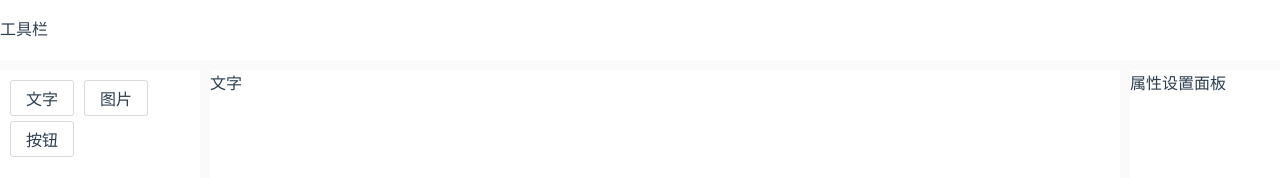
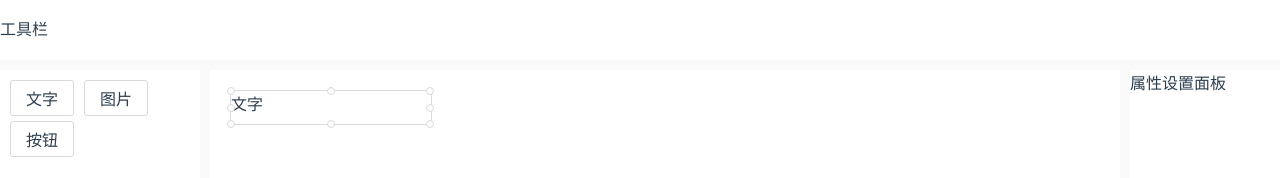
Before and after one commit to louzhedong/visualization, a Vue app: page /#/ in a window 1280 px wide. Shown: the top 178 px of the page. Built offline with nearby package versions, Linux system fonts and the light colour scheme.

Commit message:
添加shape组件

```diff
--- a/src/components/VShape.vue
+++ b/src/components/VShape.vue
@@ -2,25 +2,99 @@
  * @Author: louzhedong
  * @Date: 2021-02-23 11:50:36
  * @LastEditors: louzhedong
- * @LastEditTime: 2021-02-23 13:33:02
+ * @LastEditTime: 2021-02-23 19:46:14
  * @Description: 描述一下咯
 -->
 
 <template>
-  <div class="shape">
-
+  <div class="v-shape" :class="{ active: this.active }">
+    <div
+      class="shape-point"
+      v-for="(item, key) in active ? pointList : []"
+      :key="key"
+      :style="getPointStyle(item)"
+    ></div>
+    <slot></slot>
   </div>
 </template>
 
 <script>
+const pointList = ['t', 'r', 'b', 'l', 'lt', 'rt', 'lb', 'rb'];
 export default {
   name: 'v-shape',
+  props: {
+    active: {
+      type: Boolean,
+      default: false,
+    },
+    defaultStyle: {
+      type: Object,
+    },
+    element: {
+      type: Object,
+    },
+    zIndex: {
+      type: Number,
+      default: 0,
+    },
+  },
   data() {
     return {
-
-    }
+      pointList,
+    };
   },
 
+  methods: {
+    getPointStyle(point) {
+      const { width, height } = this.defaultStyle;
+      const hasT = /t/.test(point);
+      const hasB = /b/.test(point);
+      const hasR = /r/.test(point);
+      const hasL = /l/.test(point);
 
+      let newLeft = 0,
+        newTop = 0;
+
+      if (point.length === 2) {
+        newLeft = hasL ? 0 : width;
+        newTop = hasT ? 0 : height;
+      } else {
+        if (hasT || hasB) {
+          newLeft = width / 2;
+          newTop = hasT ? 0 : height;
+        }
+        if (hasL || hasR) {
+          newLeft = hasL ? 0 : width;
+          newTop = height / 2;
+        }
+      }
+
+      const style = {
+        marginLeft: hasR ? '-4px' : '-3px',
+        marginTop: '-3px',
+        left: `${newLeft}px`,
+        top: `${newTop}px`,
+        cursor: 'l-resize',
+      };
+
+      return style;
+    },
+  },
+};
+</script>
+
+
+<style lang="less">
+.v-shape {
+  position: relative;
+  display: inline-block;
+  .shape-point {
+    width: 6px;
+    height: 6px;
+    border-radius: 50%;
+    border: 1px solid #dadada;
+    position: absolute;
+    background: #fff;
+  }
 }
-</script>
+</style>
--- a/src/components/VText.vue
+++ b/src/components/VText.vue
@@ -2,7 +2,7 @@
  * @Author: louzhedong
  * @Date: 2021-02-23 11:51:19
  * @LastEditors: louzhedong
- * @LastEditTime: 2021-02-23 14:35:19
+ * @LastEditTime: 2021-02-23 19:41:54
  * @Description: 文字组件
 -->
 
@@ -14,7 +14,7 @@
     ref="v-text"
     @input="handleInput"
   ></textarea> -->
-  <div class="text disable">{{propValue}}</div>
+  <div class="text disable" :style="ownStyle">{{propValue}}</div>
 </template>
 
 <script>
@@ -24,6 +24,9 @@ export default {
     propValue: {
       type: String,
     },
+    ownStyle: {
+      type: Object
+    }
   },
   data() {
     return {
@@ -38,3 +41,9 @@ export default {
   }
 };
 </script>
+
+<style lang="less">
+.text {
+  border: 1px solid #dadada;
+}
+</style>
--- /dev/null
+++ b/src/utils/getComponentStyle.js
@@ -0,0 +1,15 @@
+/*
+ * @Author: louzhedong
+ * @Date: 2021-02-23 19:38:15
+ * @LastEditors: louzhedong
+ * @LastEditTime: 2021-02-23 19:45:21
+ * @Description: 描述一下咯
+ */
+
+export default function getComponentStyle(style) {
+  const _style = Object.assign({}, style);
+  _style.width = style.width + 'px';
+  _style.height = style.height + 'px';
+
+  return _style;
+}
--- a/src/views/PaneArea.vue
+++ b/src/views/PaneArea.vue
@@ -2,32 +2,43 @@
  * @Author: louzhedong
  * @Date: 2021-02-23 11:59:05
  * @LastEditors: louzhedong
- * @LastEditTime: 2021-02-23 14:58:25
+ * @LastEditTime: 2021-02-23 19:39:53
  * @Description: 中心画布
 -->
 
 <template>
-  <div class="pane-area" @drop="handleDrop">
-    <component
+  <div class="pane-area" @drop="handleDrop" @dragover="handleDragOver">
+    <v-shape
       v-for="(item, key) in componentData"
-      :is="item.component"
       :key="key"
-      :style="item.style"
-      :propValue="item.propValue"
-    />
+      :defaultStyle="item.style"
+      :active="true"
+      :zIndex="item.zIndex"
+      :element="item"
+      >
+      <component
+        :is="item.component"
+        :ownStyle="getComponentStyle(item.style)"
+        :propValue="item.propValue"
+      />
+    </v-shape>
   </div>
 </template>
 
 <script>
+import getComponentStyle from '@/utils/getComponentStyle';
+
 export default {
   data() {
     return {
+      getComponentStyle,
       componentData: [
         {
           component: 'v-text',
           propValue: '文字',
           animations: [],
           events: {},
+          zIndex: 0,
           style: {
             width: 200,
             height: 33,
@@ -45,13 +56,17 @@ export default {
 
   methods: {
     handleDrop(e) {
-      console.log(11);
-      e.preventDefaule();
+      const type = e.dataTransfer.getData('type');
+      console.log(type);
+      e.preventDefault();
       e.stopPropagation();
+    },
 
-
-    }
-  }
+    handleDragOver(e) {
+      e.preventDefault();
+      e.stopPropagation();
+    },
+  },
 };
 </script>
 
@@ -61,5 +76,6 @@ export default {
   height: 100%;
   background: #fff;
   margin: 0 10px;
+  padding: 20px;
 }
 </style>
```
